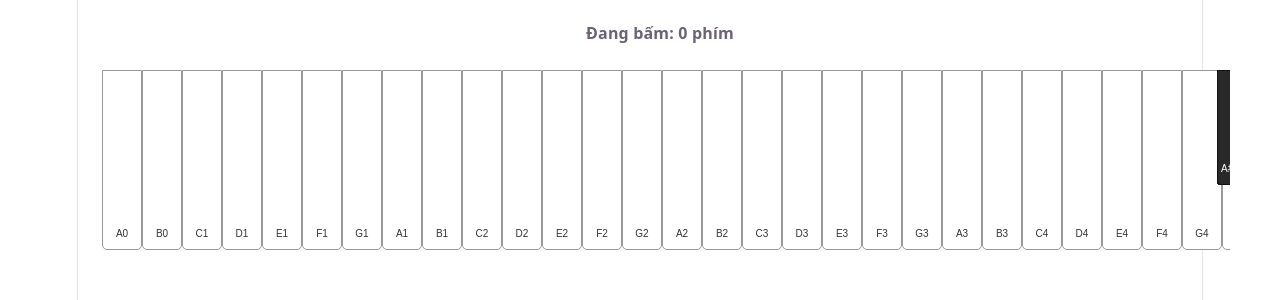
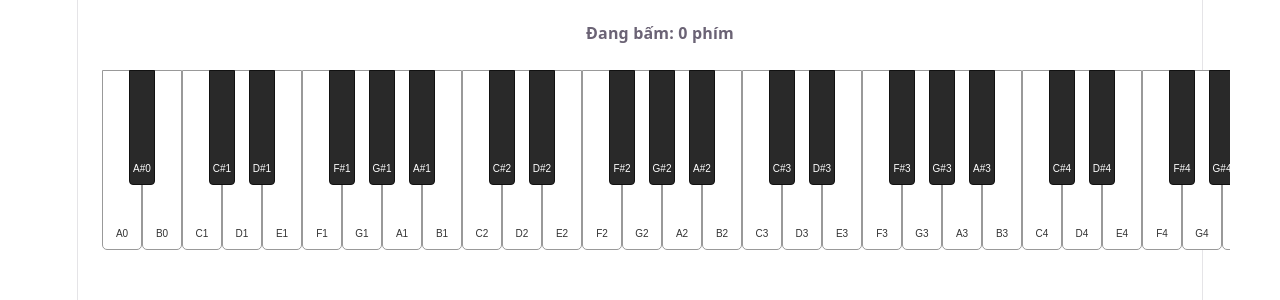
Before and after one commit to lqnanh/24521155_LeNguyenNgoc_Lab3, a React (Vite) app in the folder hw2/: page / in a window 1280 px wide. Shown: the top 300 px of the page. Built offline with nearby package versions, Linux system fonts and the light colour scheme.

Commit message:
fix(hw2): fix tab and black key in wrong position

```diff
--- a/hw2/src/GrandPiano88/PianoKey.jsx
+++ b/hw2/src/GrandPiano88/PianoKey.jsx
@@ -8,6 +8,7 @@ function PianoKey({
     isPressed = false,
     onPress,
     onRelease,
+    onFocusKey,
 }) {
     const isBlack = keyType === "black";
 
@@ -40,6 +41,8 @@ function PianoKey({
             type="button"
             data-midi={midi}
             data-key-type={keyType}
+            onFocus={() => onFocusKey?.(midi)}
+            onBlur={() => onRelease?.(midi)}
             className={[
                 styles.key,
                 isBlack ? styles.blackKey : styles.whiteKey,
--- a/hw2/src/PianoKeyboard.jsx
+++ b/hw2/src/PianoKeyboard.jsx
@@ -1,10 +1,12 @@
-import { useCallback, useState } from "react";
+import { useCallback, useRef, useState } from "react";
 import { PIANO_KEYS } from "./GrandPiano88/pianoKeys";
 import PianoKey from "./GrandPiano88/PianoKey";
 import styles from "./PianoKeyboard.module.css";
 
 function PianoKeyboard() {
   const [pressedKeys, setPressedKeys] = useState(() => new Set());
+  const [activeMidi, setActiveMidi] = useState(PIANO_KEYS[0].midi);
+  const keyboardRef = useRef(null);
 
   // Thêm MIDI vào Set khi nhấn phím
   const handlePress = useCallback((midi) => {
@@ -30,13 +32,41 @@ function PianoKeyboard() {
     });
   }, []);
 
-  const whiteKeys = PIANO_KEYS.filter(
-    (key) => key.keyType === "white"
-  );
+  // Ghi nhớ phím đang được focus (roving tabindex)
+  const handleFocusKey = useCallback((midi) => {
+    setActiveMidi(midi);
+  }, []);
 
-  const blackKeys = PIANO_KEYS.filter(
-    (key) => key.keyType === "black"
-  );
+  // Di chuyển focus giữa các phím bằng mũi tên / Home / End
+  function handleKeyboardKeyDown(event) {
+    const index = PIANO_KEYS.findIndex((key) => key.midi === activeMidi);
+    let nextIndex;
+
+    switch (event.key) {
+      case "ArrowRight":
+        nextIndex = Math.min(index + 1, PIANO_KEYS.length - 1);
+        break;
+      case "ArrowLeft":
+        nextIndex = Math.max(index - 1, 0);
+        break;
+      case "Home":
+        nextIndex = 0;
+        break;
+      case "End":
+        nextIndex = PIANO_KEYS.length - 1;
+        break;
+      default:
+        return;
+    }
+
+    event.preventDefault();
+
+    const nextMidi = PIANO_KEYS[nextIndex].midi;
+    setActiveMidi(nextMidi);
+    keyboardRef.current
+      ?.querySelector(`[data-midi="${nextMidi}"]`)
+      ?.focus();
+  }
 
   return (
     <main className={styles.piano}>
@@ -45,8 +75,10 @@ return (
       </output>
 
       <section
+        ref={keyboardRef}
         className={styles.keyboard}
         aria-label="Đàn piano 88 phím"
+        onKeyDown={handleKeyboardKeyDown}
       >
         {PIANO_KEYS.map((key) => (
           <PianoKey
@@ -57,6 +89,7 @@ return (
             isPressed={pressedKeys.has(key.midi)}
             onPress={handlePress}
             onRelease={handleRelease}
+            onFocusKey={handleFocusKey}
           />
         ))}
       </section>
--- a/hw2/src/PianoKeyboard.module.css
+++ b/hw2/src/PianoKeyboard.module.css
@@ -35,58 +35,62 @@
 
 /* Phím đen */
 .keyboard > button[data-key-type="black"] {
+  --black-key-width: 26px;
+
   position: absolute;
-  top: 0;
-  grid-row: 1;
-  justify-self: end;
-  translate: 50% 0;
+  /* 8px / 4px = padding-top / padding-left của .keyboard */
+  top: 8px;
+  /* Tâm phím đen nằm đúng khe sau phím trắng thứ --col */
+  left: calc(
+    4px + var(--col) * var(--white-key-width) - var(--black-key-width) / 2
+  );
 
-  width: 26px;
+  width: var(--black-key-width);
   height: 115px;
   z-index: 2;
 }
 
 
-/* MIDI và cột của phím trắng đứng trước nó */
-.keyboard > button[data-midi="22"] { grid-column: 1; }
-.keyboard > button[data-midi="25"] { grid-column: 3; }
-.keyboard > button[data-midi="27"] { grid-column: 4; }
-.keyboard > button[data-midi="30"] { grid-column: 6; }
-.keyboard > button[data-midi="32"] { grid-column: 7; }
-.keyboard > button[data-midi="34"] { grid-column: 8; }
+/* MIDI -> số thứ tự (từ 1) của phím trắng đứng ngay trước phím đen */
+.keyboard > button[data-midi="22"] { --col:1; }
+.keyboard > button[data-midi="25"] { --col:3; }
+.keyboard > button[data-midi="27"] { --col:4; }
+.keyboard > button[data-midi="30"] { --col:6; }
+.keyboard > button[data-midi="32"] { --col:7; }
+.keyboard > button[data-midi="34"] { --col:8; }
 
-.keyboard > button[data-midi="37"] { grid-column: 10; }
-.keyboard > button[data-midi="39"] { grid-column: 11; }
-.keyboard > button[data-midi="42"] { grid-column: 13; }
-.keyboard > button[data-midi="44"] { grid-column: 14; }
-.keyboard > button[data-midi="46"] { grid-column: 15; }
+.keyboard > button[data-midi="37"] { --col:10; }
+.keyboard > button[data-midi="39"] { --col:11; }
+.keyboard > button[data-midi="42"] { --col:13; }
+.keyboard > button[data-midi="44"] { --col:14; }
+.keyboard > button[data-midi="46"] { --col:15; }
 
-.keyboard > button[data-midi="49"] { grid-column: 17; }
-.keyboard > button[data-midi="51"] { grid-column: 18; }
-.keyboard > button[data-midi="54"] { grid-column: 20; }
-.keyboard > button[data-midi="56"] { grid-column: 21; }
-.keyboard > button[data-midi="58"] { grid-column: 22; }
+.keyboard > button[data-midi="49"] { --col:17; }
+.keyboard > button[data-midi="51"] { --col:18; }
+.keyboard > button[data-midi="54"] { --col:20; }
+.keyboard > button[data-midi="56"] { --col:21; }
+.keyboard > button[data-midi="58"] { --col:22; }
 
-.keyboard > button[data-midi="61"] { grid-column: 24; }
-.keyboard > button[data-midi="63"] { grid-column: 25; }
-.keyboard > button[data-midi="66"] { grid-column: 27; }
-.keyboard > button[data-midi="68"] { grid-column: 28; }
-.keyboard > button[data-midi="70"] { grid-column: 29; }
+.keyboard > button[data-midi="61"] { --col:24; }
+.keyboard > button[data-midi="63"] { --col:25; }
+.keyboard > button[data-midi="66"] { --col:27; }
+.keyboard > button[data-midi="68"] { --col:28; }
+.keyboard > button[data-midi="70"] { --col:29; }
 
-.keyboard > button[data-midi="73"] { grid-column: 31; }
-.keyboard > button[data-midi="75"] { grid-column: 32; }
-.keyboard > button[data-midi="78"] { grid-column: 34; }
-.keyboard > button[data-midi="80"] { grid-column: 35; }
-.keyboard > button[data-midi="82"] { grid-column: 36; }
+.keyboard > button[data-midi="73"] { --col:31; }
+.keyboard > button[data-midi="75"] { --col:32; }
+.keyboard > button[data-midi="78"] { --col:34; }
+.keyboard > button[data-midi="80"] { --col:35; }
+.keyboard > button[data-midi="82"] { --col:36; }
 
-.keyboard > button[data-midi="85"] { grid-column: 38; }
-.keyboard > button[data-midi="87"] { grid-column: 39; }
-.keyboard > button[data-midi="90"] { grid-column: 41; }
-.keyboard > button[data-midi="92"] { grid-column: 42; }
-.keyboard > button[data-midi="94"] { grid-column: 43; }
+.keyboard > button[data-midi="85"] { --col:38; }
+.keyboard > button[data-midi="87"] { --col:39; }
+.keyboard > button[data-midi="90"] { --col:41; }
+.keyboard > button[data-midi="92"] { --col:42; }
+.keyboard > button[data-midi="94"] { --col:43; }
 
-.keyboard > button[data-midi="97"] { grid-column: 45; }
-.keyboard > button[data-midi="99"] { grid-column: 46; }
-.keyboard > button[data-midi="102"] { grid-column: 48; }
-.keyboard > button[data-midi="104"] { grid-column: 49; }
-.keyboard > button[data-midi="106"] { grid-column: 50; }
+.keyboard > button[data-midi="97"] { --col:45; }
+.keyboard > button[data-midi="99"] { --col:46; }
+.keyboard > button[data-midi="102"] { --col:48; }
+.keyboard > button[data-midi="104"] { --col:49; }
+.keyboard > button[data-midi="106"] { --col:50; }
```
Lines whose indentation alone changed are shown as unchanged.
